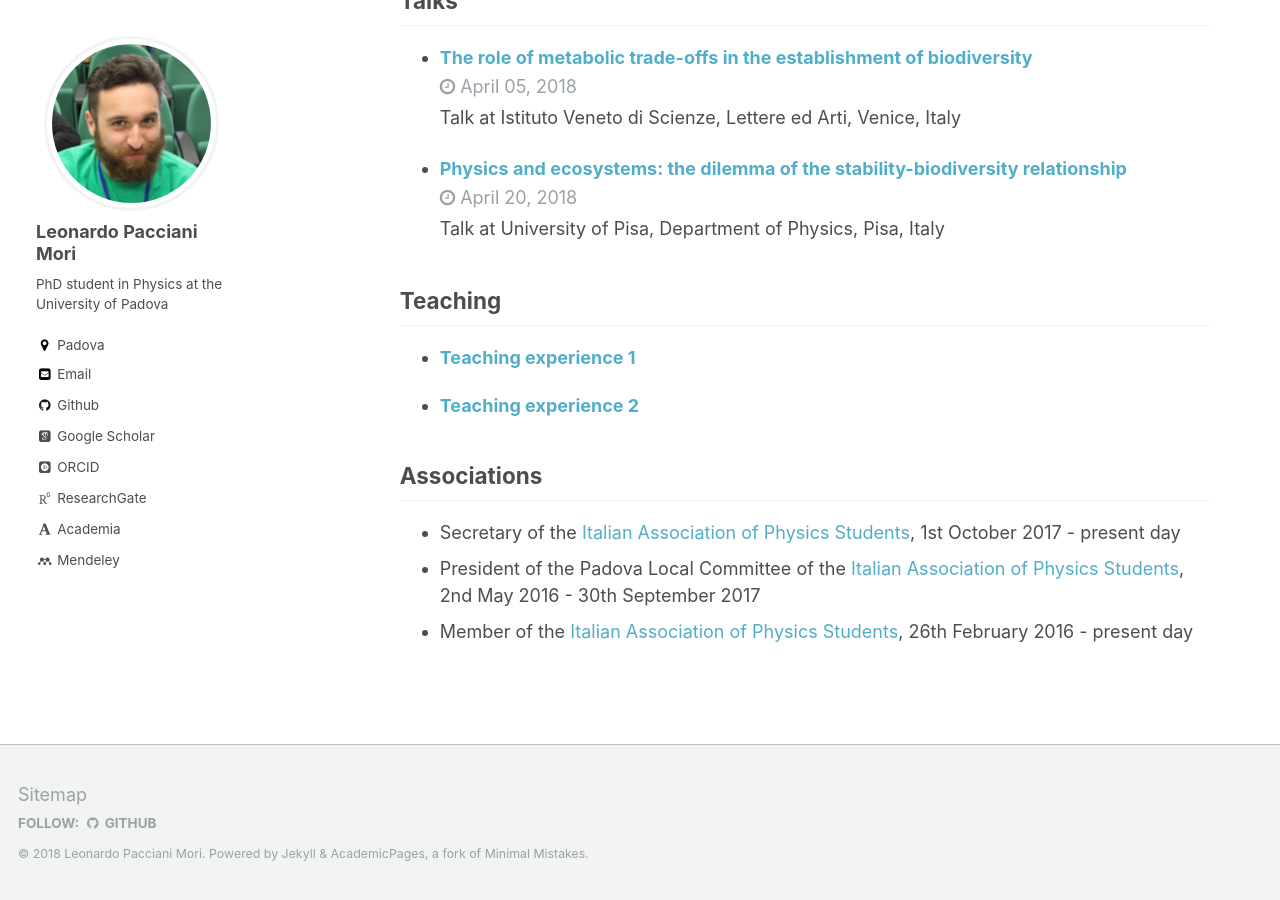
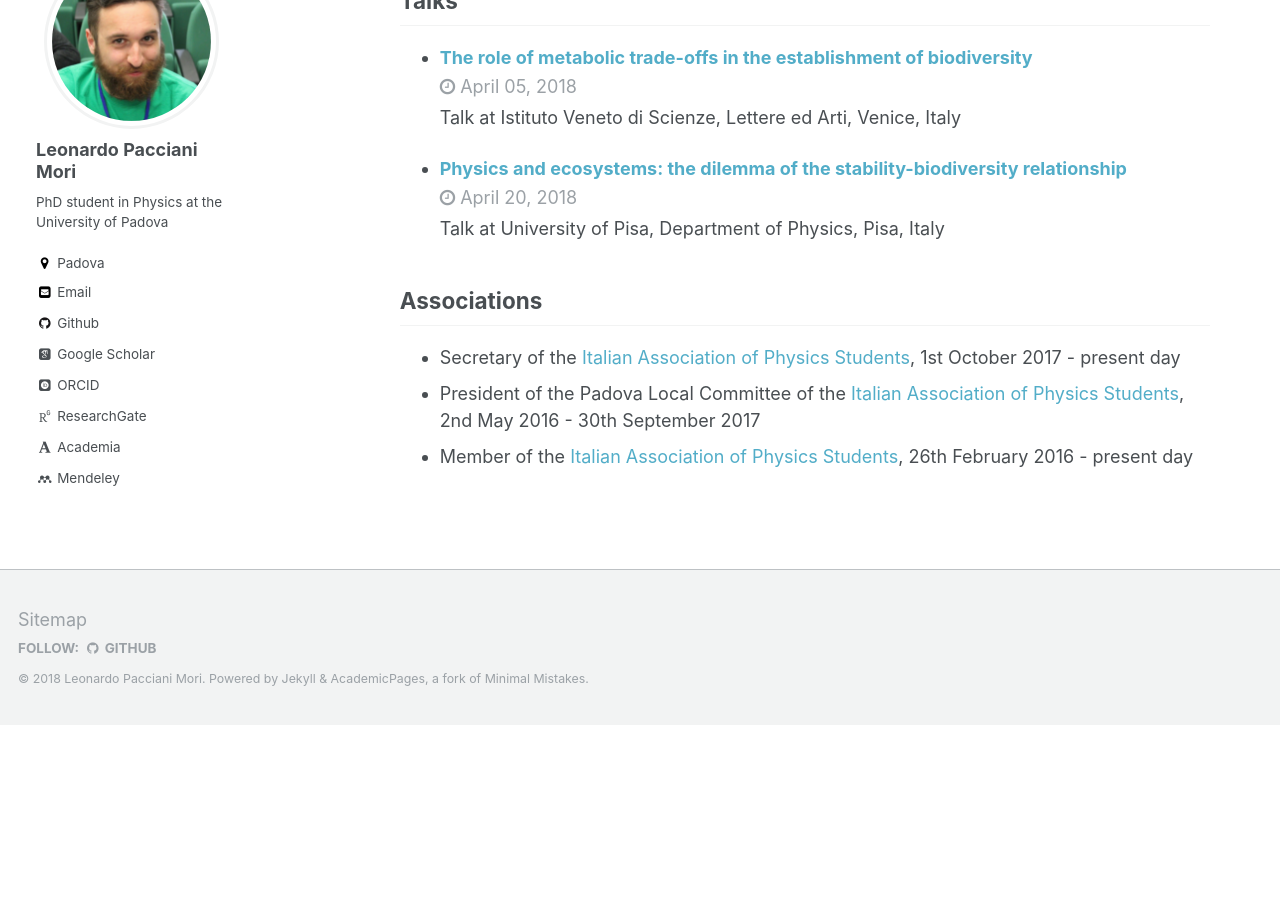
Before and after one commit to suweis/suweis.github.io, a Jekyll site: the page built from _pages/cv.md, in a window 1280 px wide and 900 px high, scrolled down 1837 px. Built offline with Jekyll 4.4.1, drawn with Linux system fonts in a browser that asks for light colours; nearby versions of some CDN libraries; some web fonts are replaced; after the commit the page ends 2562 px from its top, so only the background shows below that.

Commit message:
Tolta temporaneamente sezione "Teaching" in cv.md

```diff
--- a/_pages/cv.md
+++ b/_pages/cv.md
@@ -48,10 +48,10 @@ You can also download my CV as a [pdf file](/files/CV_Pacciani.pdf).
     {% include archive-single-talk-cv.html %}
   {% endfor %}</ul>
 
-## Teaching
+<!--## Teaching
   <ul>{% for post in site.teaching %}
     {% include archive-single-cv.html %}
-  {% endfor %}</ul>
+  {% endfor %}</ul>-->
 
 ## Associations
 * Secretary of the [Italian Association of Physics Students](http://www.ai-sf.it), 1st October 2017 - present day
```
